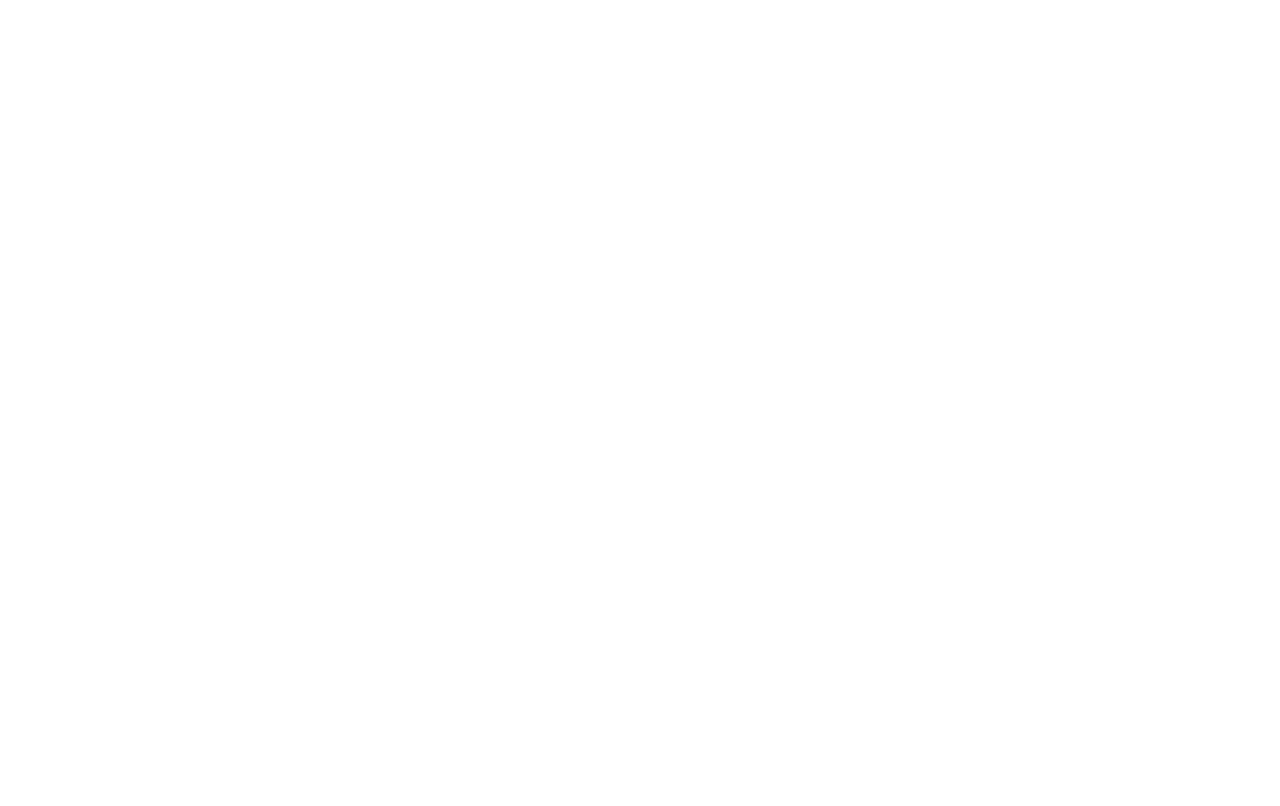
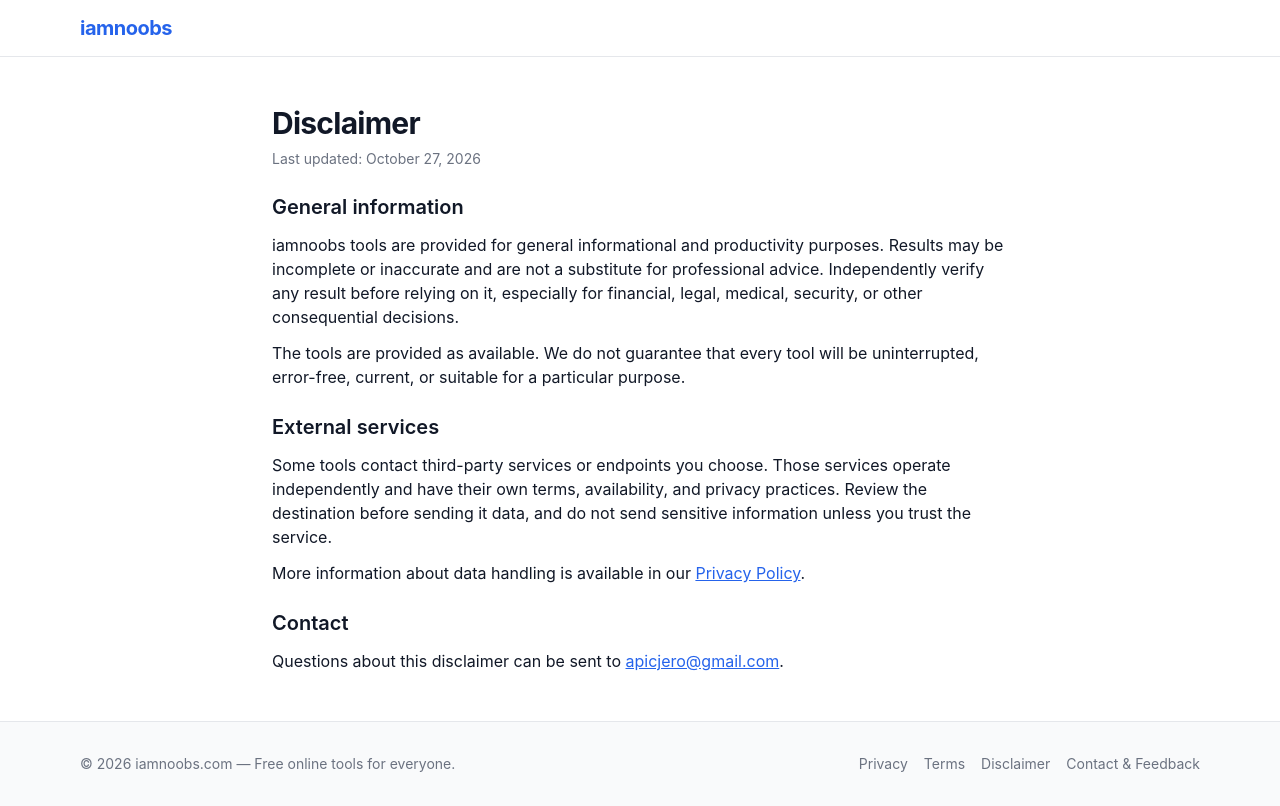
Before and after one commit to anil1991das/Iamnoobs, a Next.js app: page /disclaimer in a window 1280 px wide. Before the commit this address had no page. Built offline with nearby package versions, Linux system fonts and the light colour scheme.

Commit message:
disclaimer

```diff
--- /dev/null
+++ b/src/app/contact/page.tsx
@@ -0,0 +1,36 @@
+import type { Metadata } from "next";
+
+export const metadata: Metadata = {
+  title: "Contact & Feedback",
+  description: "Contact iamnoobs to report an issue, share feedback, or suggest a tool.",
+  alternates: { canonical: "https://iamnoobs.com/contact" },
+};
+
+export default function ContactPage() {
+  return (
+    <main className="mx-auto w-full max-w-3xl space-y-6 px-4 py-12 text-foreground">
+      <header className="space-y-2">
+        <h1 className="text-3xl font-bold tracking-tight">Contact &amp; Feedback</h1>
+        <p className="text-muted-foreground">
+          Report a problem, share feedback, or suggest a tool.
+        </p>
+      </header>
+
+      <section className="space-y-3">
+        <h2 className="text-xl font-semibold">Email us</h2>
+        <p>
+          Send your message to{" "}
+          <a
+            className="text-primary underline"
+            href="mailto:apicjero@gmail.com?subject=iamnoobs%20feedback"
+          >
+            apicjero@gmail.com
+          </a>
+          . For bug reports, include the tool name, what you expected, and what
+          happened. Please do not include passwords, API keys, or other
+          sensitive information.
+        </p>
+      </section>
+    </main>
+  );
+}
--- /dev/null
+++ b/src/app/disclaimer/page.tsx
@@ -0,0 +1,64 @@
+import type { Metadata } from "next";
+import Link from "next/link";
+
+export const metadata: Metadata = {
+  title: "Disclaimer",
+  description: "Important limitations and external-service notes for iamnoobs tools.",
+  alternates: { canonical: "https://iamnoobs.com/disclaimer" },
+};
+
+export default function DisclaimerPage() {
+  return (
+    <main className="mx-auto w-full max-w-3xl space-y-6 px-4 py-12 text-foreground">
+      <header className="space-y-2">
+        <h1 className="text-3xl font-bold tracking-tight">Disclaimer</h1>
+        <p className="text-sm text-muted-foreground">Last updated: October 27, 2026</p>
+      </header>
+
+      <section className="space-y-3">
+        <h2 className="text-xl font-semibold">General information</h2>
+        <p>
+          iamnoobs tools are provided for general informational and
+          productivity purposes. Results may be incomplete or inaccurate and
+          are not a substitute for professional advice. Independently verify
+          any result before relying on it, especially for financial, legal,
+          medical, security, or other consequential decisions.
+        </p>
+        <p>
+          The tools are provided as available. We do not guarantee that every
+          tool will be uninterrupted, error-free, current, or suitable for a
+          particular purpose.
+        </p>
+      </section>
+
+      <section className="space-y-3">
+        <h2 className="text-xl font-semibold">External services</h2>
+        <p>
+          Some tools contact third-party services or endpoints you choose.
+          Those services operate independently and have their own terms,
+          availability, and privacy practices. Review the destination before
+          sending it data, and do not send sensitive information unless you
+          trust the service.
+        </p>
+        <p>
+          More information about data handling is available in our{" "}
+          <Link className="text-primary underline" href="/privacy">
+            Privacy Policy
+          </Link>
+          .
+        </p>
+      </section>
+
+      <section className="space-y-3">
+        <h2 className="text-xl font-semibold">Contact</h2>
+        <p>
+          Questions about this disclaimer can be sent to{" "}
+          <a className="text-primary underline" href="mailto:apicjero@gmail.com">
+            apicjero@gmail.com
+          </a>
+          .
+        </p>
+      </section>
+    </main>
+  );
+}
--- a/src/app/sitemap.ts
+++ b/src/app/sitemap.ts
@@ -32,6 +32,18 @@
       changeFrequency: "yearly",
       priority: 0.3,
     },
+    {
+      url: `${baseUrl}/disclaimer`,
+      lastModified: new Date(),
+      changeFrequency: "yearly",
+      priority: 0.3,
+    },
+    {
+      url: `${baseUrl}/contact`,
+      lastModified: new Date(),
+      changeFrequency: "yearly",
+      priority: 0.4,
+    },
     ...toolPages,
   ];
 }
--- a/src/components/footer.tsx
+++ b/src/components/footer.tsx
@@ -8,10 +8,12 @@
           <p className="text-sm text-muted-foreground">
             &copy; {new Date().getFullYear()} iamnoobs.com — Free online tools for everyone.
           </p>
-          <div className="flex gap-4 text-sm text-muted-foreground">
+          <nav aria-label="Footer" className="flex flex-wrap justify-center gap-x-4 gap-y-2 text-sm text-muted-foreground">
             <Link href="/privacy" className="hover:text-foreground transition-colors">Privacy</Link>
             <Link href="/terms" className="hover:text-foreground transition-colors">Terms</Link>
-          </div>
+            <Link href="/disclaimer" className="hover:text-foreground transition-colors">Disclaimer</Link>
+            <Link href="/contact" className="hover:text-foreground transition-colors">Contact &amp; Feedback</Link>
+          </nav>
         </div>
       </div>
     </footer>
```
Also changed, not shown: vercel.json (deleted), 2 other files (tests, documents, lock files or other folders).
